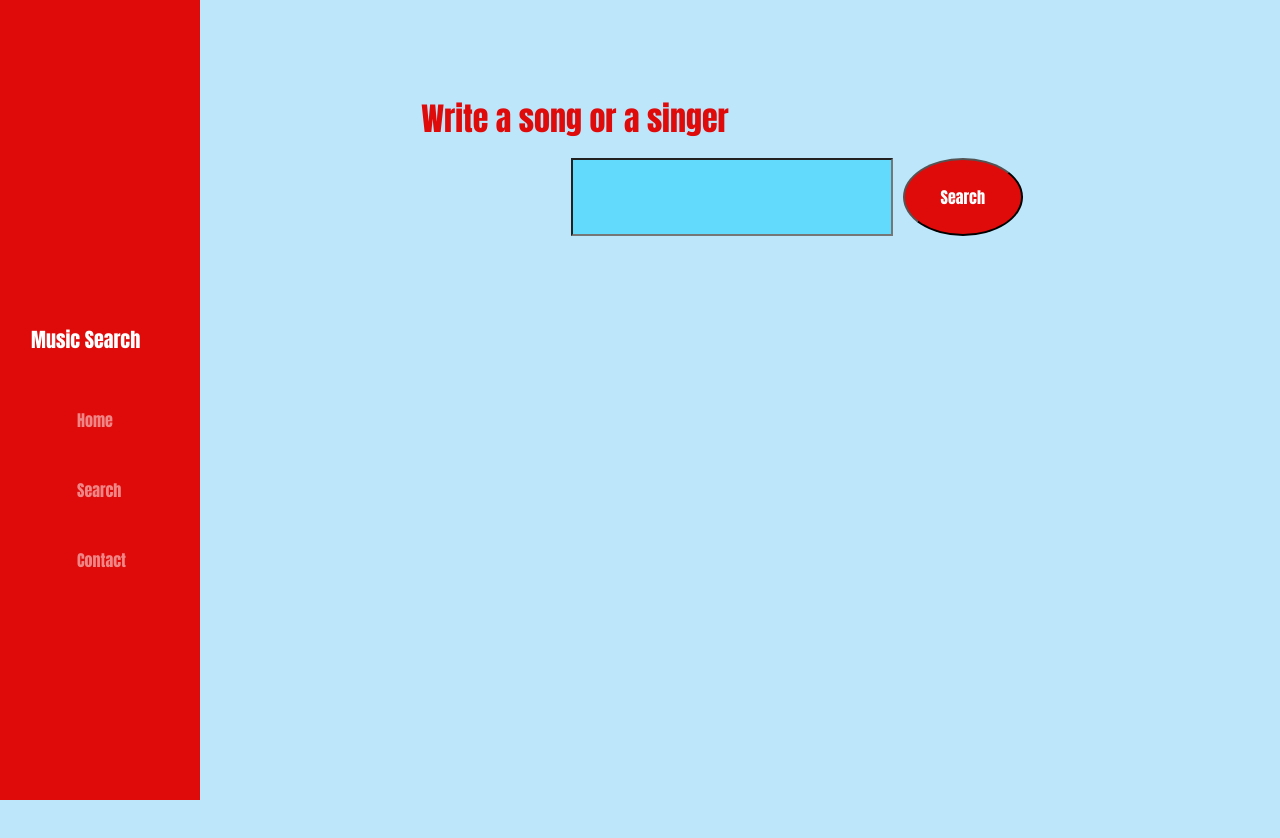
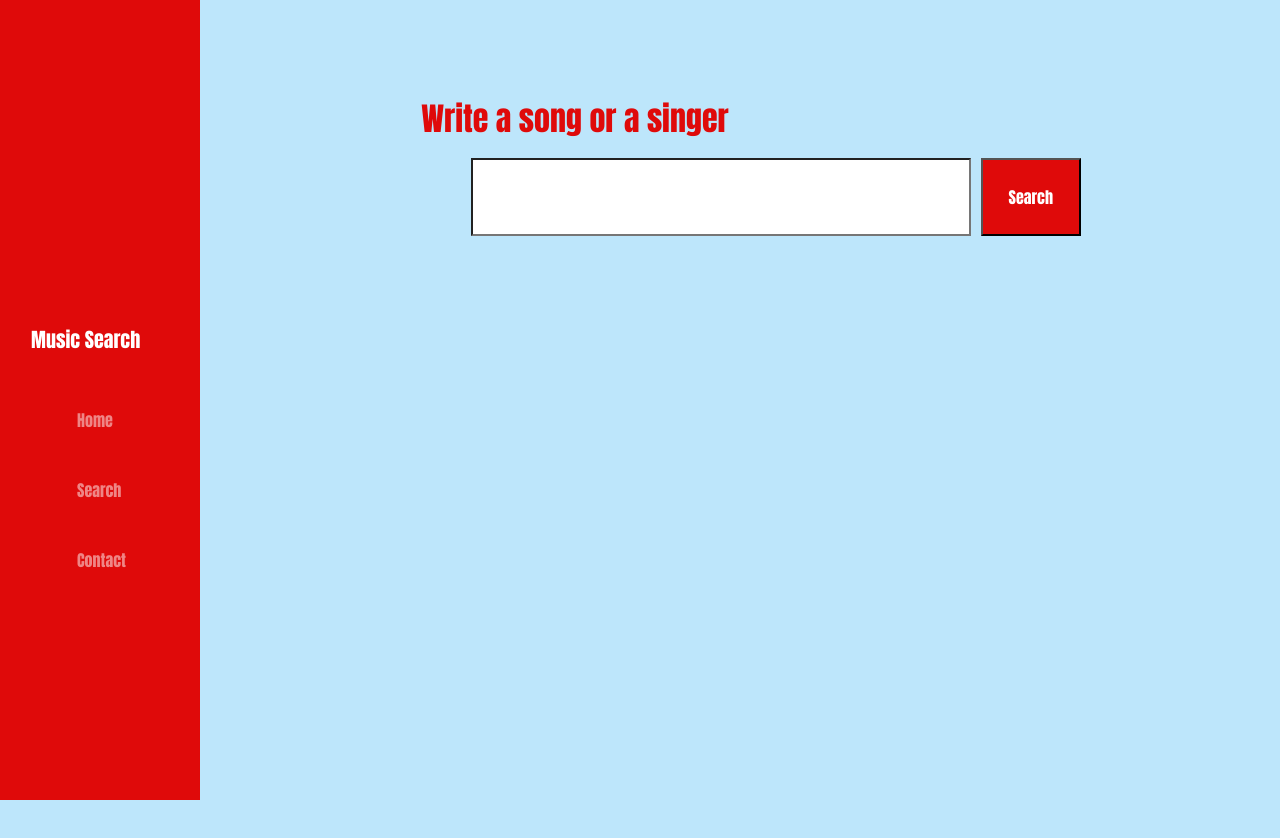
Before and after one commit to isahsalisu/LyricOcean, a React (Create React App) app: page /search in a window 1280 px wide. Shown: the top 838 px of the page. Built offline with nearby package versions, Linux system fonts and the light colour scheme.

Commit message:
changed button

```diff
--- a/src/App.css
+++ b/src/App.css
@@ -1,9 +1,3 @@
-body{
-  padding: 0;
-}
-
-
-
 .navbar {
     position: fixed;
     left: 0;
@@ -89,29 +83,27 @@ body{
 
   .boto{
 
-    color: #df0a0a !important;
-
+  color: #df0a0a !important;
   }
 
 #song{
-  margin: 10px 0px 0px 500px;
+  margin: 10px 0px 0px 400px;
   padding: 25px 75px;
-  background-color: #61dafb;
-  align-items: center;
+  background-color: #ffffff;
+  width: 500px !important;
   display: flex-end;
 }
 
  button{
   color: white !important;
    background-color: #df0a0a !important;
-   width: 120px;
+   width: 100px;
    padding:25px;
    margin: 10px;
-   border-radius: 75%;
  }
 
  h2{
-  margin: 100px 20px 10px -110px !important;
+  margin: 100px 20px 10px -110px ;
   color: #df0a0a;
  }
 
```
